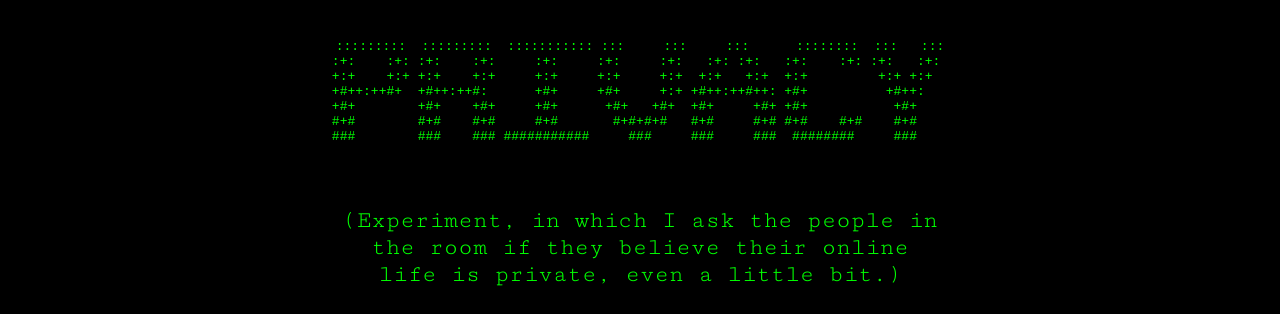
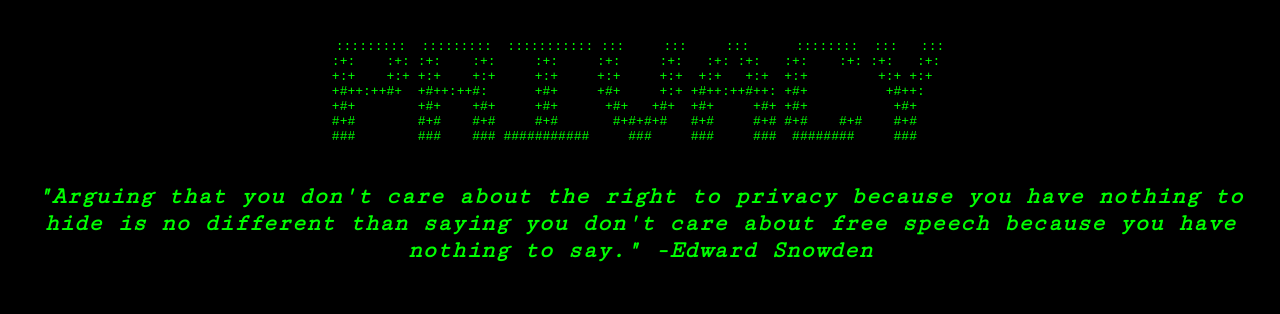
Before and after one commit to rlprojects/rlprojects.github.io, a plain HTML site: page Privacy/privacy.html in a window 1280 px wide. Shown: the top 314 px of the page. Drawn offline with Linux system fonts and the light colour scheme.

Commit message:
Update privacy.html

```diff
--- a/Privacy/privacy.html
+++ b/Privacy/privacy.html
@@ -74,6 +74,8 @@
 #+#        #+#    #+#     #+#       #+#+#+#   #+#     #+# #+#    #+#    #+#
 ###        ###    ### ###########     ###     ###     ###  ########     ###
 		</pre></center>
+
+		<center><p><i><b>"Arguing that you don't care about the right to privacy because you have nothing to hide is no different than saying you don't care about free speech because you have nothing to say." -Edward Snowden</b></i></p></center>
 
 		<center><div><p>(Experiment, in which I ask the people in the room if they believe their online life is private, even a little bit.) </p></div></center>
 
```
